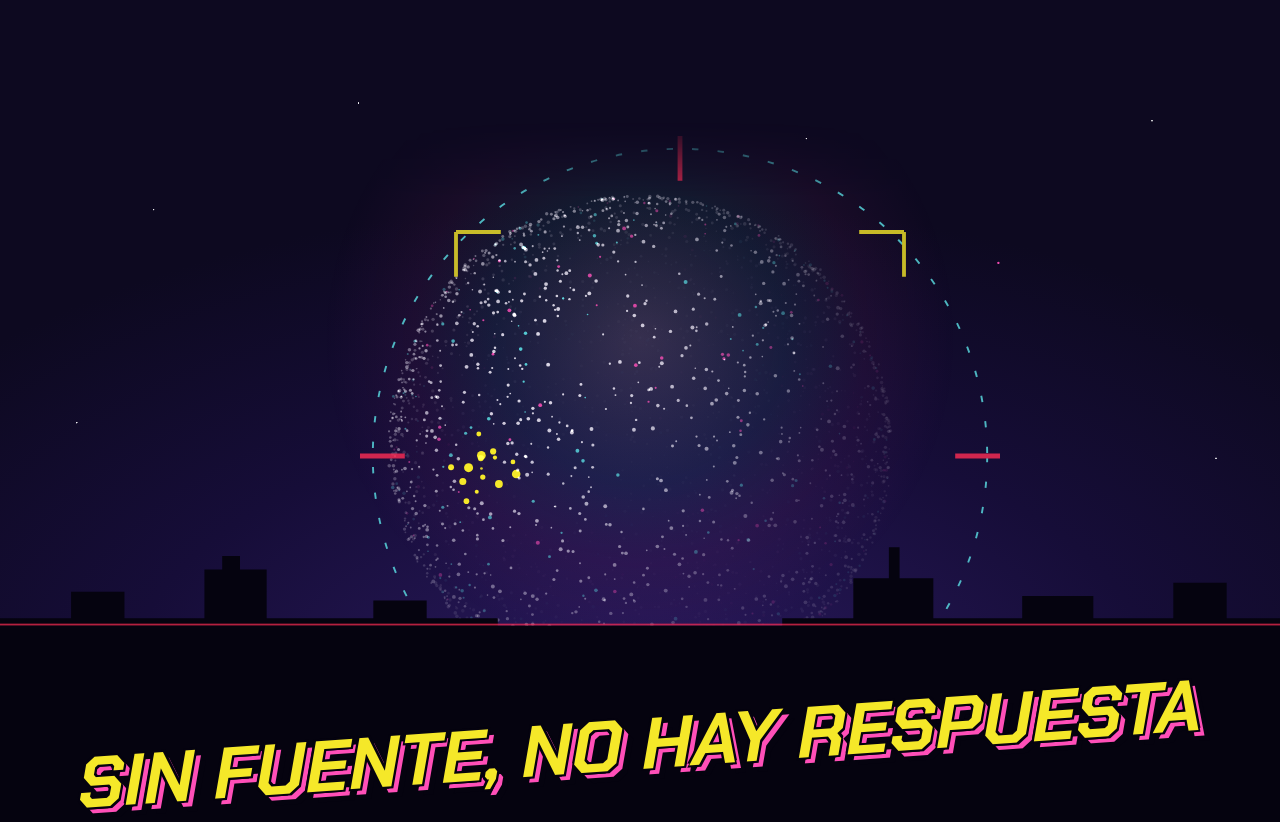
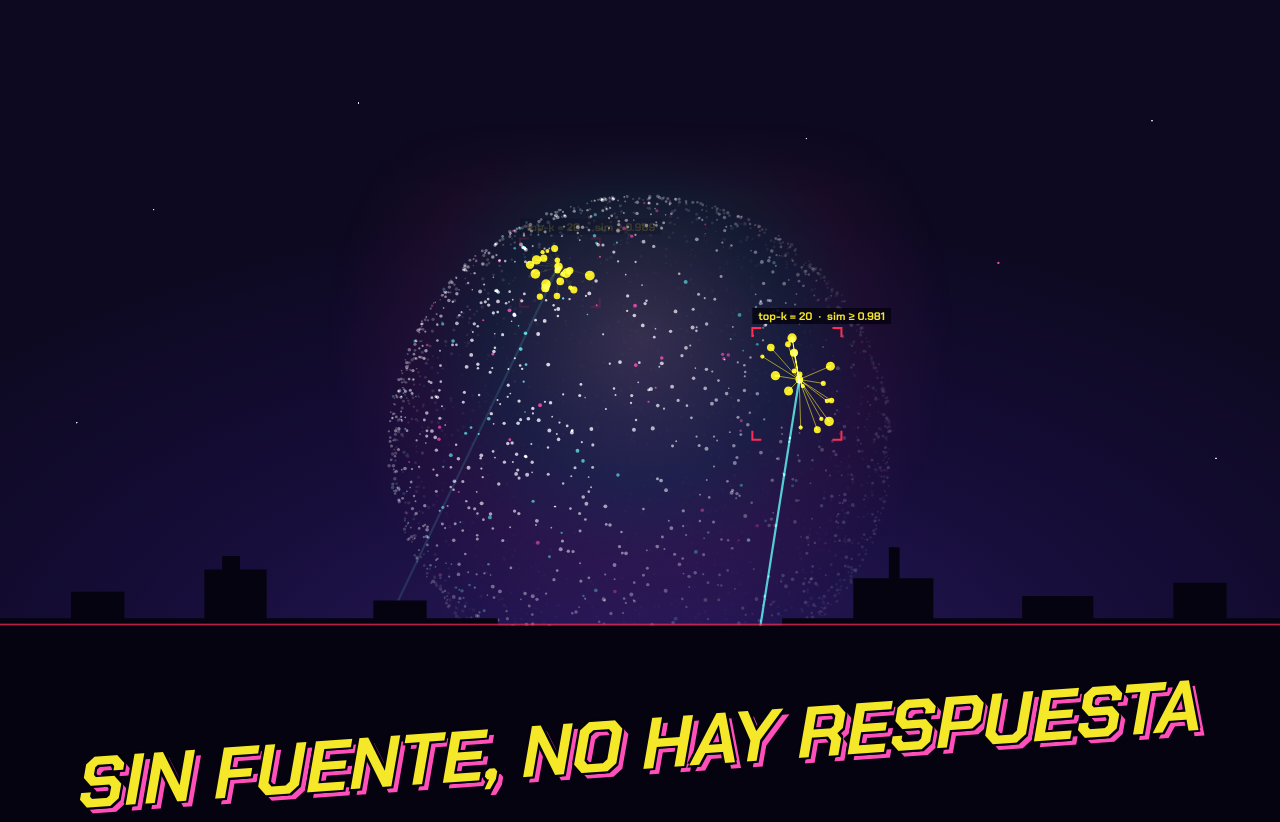
Before and after one commit to Mr-Percival/rag-legal-unal, a plain HTML site: page docs/index.html in a window 1280 px wide. Shown: the part 6220-7042 px from the top of the page. Drawn offline with Linux system fonts and the light colour scheme; animation ran at ten frames a second.

Commit message:
Luna: consultas más rápidas y simultáneas, mira que se engancha al top-k y clic para consultar

```diff
--- a/docs/index.html
+++ b/docs/index.html
@@ -530,11 +530,6 @@ footer p+p{margin-top:var(--e2)}
     <div class="escena-final" aria-hidden="true">
       <div class="halo"></div>
       <canvas id="luna-vectores" class="luna-vectores"></canvas>
-      <svg class="mira" viewBox="0 0 200 200" style="pointer-events:none">
-        <circle cx="100" cy="100" r="96" fill="none" stroke="#5ce1e6" stroke-width=".6" stroke-dasharray="2 6"/>
-        <g stroke="#ff2d55" stroke-width="1.5"><path d="M100 0v14M100 186v14M0 100h14M186 100h14"/></g>
-        <path d="M30 30h14M30 30v14M170 30h-14M170 30v14M30 170h14M30 170v-14M170 170h-14M170 170v-14" stroke="#f5e829" stroke-width="1.2" fill="none"/>
-      </svg>
       <svg class="horizonte" viewBox="0 0 1440 220" preserveAspectRatio="xMidYMax slice">
         <path d="M0 150 L80 150 L80 120 L140 120 L140 150 L230 150 L230 95 L250 95 L250 80 L270 80 L270 95 L300 95 L300 150 L420 150 L420 130 L480 130 L480 150 L560 150 L560 158 L880 158 L880 150 L960 150 L960 105 L1000 105 L1000 70 L1012 70 L1012 105 L1050 105 L1050 150 L1150 150 L1150 125 L1230 125 L1230 150 L1320 150 L1320 110 L1380 110 L1380 150 L1440 150 L1440 220 L0 220Z" fill="#05030f"/>
         <rect x="0" y="156" width="1440" height="2" fill="#ff2d55" opacity=".7"/>
@@ -769,7 +764,7 @@ footer p+p{margin-top:var(--e2)}
   (function(){
     var cv=document.getElementById('luna-vectores'); if(!cv||!cv.getContext) return;
     var ctx=cv.getContext('2d'), W,H,dpr, P=[], cx,cy,R, mx=-999,my=-999, armar=false, t0=0, sem=5;
-    var consulta=null, proxima=0;
+    var consultas=[], proxima=0;
     var GLIFOS=['§','¶','Art.','Par.','Ac.','N°','CSU','{ }'];
     function az(){ sem=(sem*9301+49297)%233280; return sem/233280; }
     // cráteres como direcciones sobre la esfera: [x,y,z,radio angular (coseno)]
@@ -791,16 +786,19 @@ footer p+p{margin-top:var(--e2)}
                  g: az()<.09? GLIFOS[Math.floor(az()*GLIFOS.length)] : null, brillo:0, sx:0, sy:0, vis:0});
       }
     }
-    function lanzarConsulta(t){
-      // elegir un punto de la cara visible como destino de la consulta
-      var cand=P.filter(function(p){ return p.vis>.75; }); if(!cand.length) return;
-      var d=cand[Math.floor(Math.random()*cand.length)];
-      var vecinos=P.filter(function(p){ return p!==d && p.ux*d.ux+p.uy*d.uy+p.uz*d.uz>.988; }).slice(0,14);
-      consulta={d:d, v:vecinos, t:t};
+    function lanzarConsulta(t,px,py){
+      var cand=P.filter(function(p){ return p.vis>.7; }); if(!cand.length) return;
+      var d;
+      if(px!=null){ var mejor=1e9; cand.forEach(function(p){ var dd=(p.x-px)*(p.x-px)+(p.y-py)*(p.y-py); if(dd<mejor){mejor=dd;d=p;} }); }
+      else d=cand[Math.floor(Math.random()*cand.length)];
+      var vec=P.map(function(p){ return {p:p, sim:p.ux*d.ux+p.uy*d.uy+p.uz*d.uz}; })
+               .filter(function(o){ return o.p!==d; }).sort(function(a,b){ return b.sim-a.sim; }).slice(0,20);
+      var ang=(Math.random()-.5)*1.1;
+      consultas.push({d:d, v:vec.map(function(o){return o.p;}), sim:vec[vec.length-1].sim, t:t, ox:cx+Math.sin(ang)*W*.45, oy:H+10});
     }
     function cuadro(t){
       ctx.clearRect(0,0,W,H);
-      var k=armar? Math.min((t-t0)/2200,1) : 0, e=1-Math.pow(1-k,3);
+      var k=armar? Math.min((t-t0)/1500,1) : 0, e=1-Math.pow(1-k,3);
       var th=t*.00011, ct=Math.cos(th), st=Math.sin(th);
       ctx.globalCompositeOperation='lighter';
       ctx.font='600 10px "Chakra Petch", monospace';
@@ -827,27 +825,34 @@ footer p+p{margin-top:var(--e2)}
           ctx.beginPath(); ctx.arc(p.x,p.y,p.s*esc*(1+b*1.6),0,6.283); ctx.fill();
         }
       }
-      // consulta: rayo desde abajo hasta el punto, y conexiones con los vecinos
-      if(armar && e>=1 && !quieto){
-        if(!consulta && t>proxima) lanzarConsulta(t);
-        if(consulta){
-          var dt=t-consulta.t, d=consulta.d, ox=cx, oy=H+10;
-          var ida=Math.min(dt/450,1), px=ox+(d.x-ox)*ida, py=oy+(d.y-oy)*ida;
-          var vida= dt<1400? 1 : Math.max(0,1-(dt-1400)/700);
-          ctx.strokeStyle='rgba(92,225,230,'+(.8*vida)+')'; ctx.lineWidth=1.6;
-          ctx.beginPath(); ctx.moveTo(ox,oy); ctx.lineTo(px,py); ctx.stroke();
-          if(ida>=1){
-            consulta.v.forEach(function(v){ v.brillo=Math.max(v.brillo,.9*vida); });
-            d.brillo=1*vida;
-            ctx.strokeStyle='rgba(245,232,41,'+(.45*vida)+')'; ctx.lineWidth=.8; ctx.beginPath();
-            consulta.v.forEach(function(v){ ctx.moveTo(d.x,d.y); ctx.lineTo(v.x,v.y); }); ctx.stroke();
-            ctx.globalCompositeOperation='source-over';
-            ctx.fillStyle='rgba(245,232,41,'+vida+')'; ctx.font='700 11px "Chakra Petch", sans-serif';
-            ctx.fillText('top-k = '+consulta.v.length, d.x+12, d.y-10);
-            ctx.globalCompositeOperation='lighter';
-          }
-          if(dt>2100){ consulta=null; proxima=t+1600; }
-        }
+      // consultas: rayo hasta el punto, impacto, top-k encendido y mira que se engancha
+      if(armar && e>=1){
+        if(!quieto && t>proxima && consultas.length<3){ lanzarConsulta(t); proxima=t+650+Math.random()*500; }
+        consultas=consultas.filter(function(c){ return t-c.t<1900; });
+        consultas.forEach(function(c){
+          var dt=t-c.t, d=c.d, ida=Math.min(dt/220,1), vida=dt<1300?1:Math.max(0,1-(dt-1300)/600);
+          var px=c.ox+(d.x-c.ox)*ida, py=c.oy+(d.y-c.oy)*ida;
+          ctx.strokeStyle='rgba(92,225,230,'+(.9*vida)+')'; ctx.lineWidth=2.2;
+          ctx.beginPath(); ctx.moveTo(c.ox,c.oy); ctx.lineTo(px,py); ctx.stroke();
+          if(ida<1) return;
+          // impacto
+          var ir=Math.min((dt-220)/300,1);
+          if(ir<1){ ctx.strokeStyle='rgba(245,232,41,'+(1-ir)+')'; ctx.lineWidth=2; ctx.beginPath(); ctx.arc(d.x,d.y,6+ir*34,0,6.283); ctx.stroke(); }
+          c.v.forEach(function(v){ v.brillo=Math.max(v.brillo,vida); }); d.brillo=Math.max(d.brillo,vida*1.2);
+          ctx.strokeStyle='rgba(245,232,41,'+(.6*vida)+')'; ctx.lineWidth=1; ctx.beginPath();
+          c.v.forEach(function(v){ ctx.moveTo(d.x,d.y); ctx.lineTo(v.x,v.y); }); ctx.stroke();
+          // mira: caja con esquinas alrededor del grupo
+          var x0=d.x,x1=d.x,y0=d.y,y1=d.y; c.v.forEach(function(v){ x0=Math.min(x0,v.x);x1=Math.max(x1,v.x);y0=Math.min(y0,v.y);y1=Math.max(y1,v.y); });
+          var pad=10+ (1-Math.min((dt-220)/250,1))*30; x0-=pad;x1+=pad;y0-=pad;y1+=pad; var q=9;
+          ctx.globalCompositeOperation='source-over';
+          ctx.strokeStyle='rgba(255,45,85,'+vida+')'; ctx.lineWidth=2; ctx.beginPath();
+          ctx.moveTo(x0,y0+q);ctx.lineTo(x0,y0);ctx.lineTo(x0+q,y0); ctx.moveTo(x1-q,y0);ctx.lineTo(x1,y0);ctx.lineTo(x1,y0+q);
+          ctx.moveTo(x0,y1-q);ctx.lineTo(x0,y1);ctx.lineTo(x0+q,y1); ctx.moveTo(x1-q,y1);ctx.lineTo(x1,y1);ctx.lineTo(x1,y1-q); ctx.stroke();
+          ctx.fillStyle='rgba(5,3,15,'+(.8*vida)+')'; var txt='top-k = '+c.v.length+'  ·  sim ≥ '+c.sim.toFixed(3);
+          ctx.font='700 11px "Chakra Petch", sans-serif'; var tw=ctx.measureText(txt).width;
+          ctx.fillRect(x0,y0-20,tw+12,16); ctx.fillStyle='rgba(245,232,41,'+vida+')'; ctx.fillText(txt,x0+6,y0-8);
+          ctx.globalCompositeOperation='lighter';
+        });
       }
       ctx.globalCompositeOperation='source-over';
     }
@@ -856,9 +861,11 @@ footer p+p{margin-top:var(--e2)}
     if(quieto){ armar=true; t0=-1e9; cuadro(0); P.forEach(function(p){p.x=p.sx;p.y=p.sy;}); cuadro(0); return; }
     cv.addEventListener('mousemove',function(ev){ var b=cv.getBoundingClientRect(); mx=ev.clientX-b.left; my=ev.clientY-b.top; });
     cv.addEventListener('mouseleave',function(){ mx=my=-999; });
+    cv.addEventListener('click',function(ev){ if(!armar) return; var b=cv.getBoundingClientRect(); lanzarConsulta(performance.now(),ev.clientX-b.left,ev.clientY-b.top); });
+    cv.style.cursor='crosshair';
     cv.addEventListener('touchmove',function(ev){ var b=cv.getBoundingClientRect(), tt=ev.touches[0]; mx=tt.clientX-b.left; my=tt.clientY-b.top; },{passive:true});
     cv.addEventListener('touchend',function(){ mx=my=-999; });
-    new IntersectionObserver(function(es){ if(es[0].isIntersecting && !armar){ armar=true; t0=performance.now(); proxima=t0+2800; } },{threshold:.35}).observe(cv);
+    new IntersectionObserver(function(es){ if(es[0].isIntersecting && !armar){ armar=true; t0=performance.now(); proxima=t0+2300; } },{threshold:.35}).observe(cv);
     var rt; addEventListener('resize',function(){ clearTimeout(rt); rt=setTimeout(construir,150); });
     requestAnimationFrame(bucle);
   })();
```
